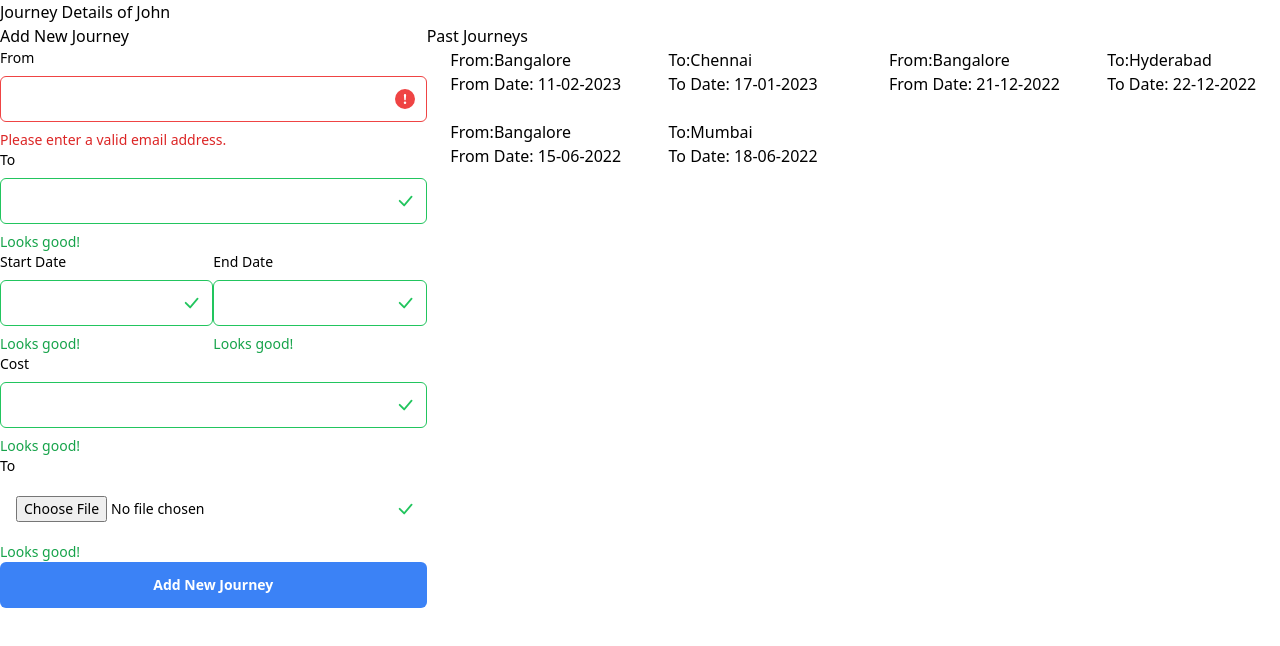
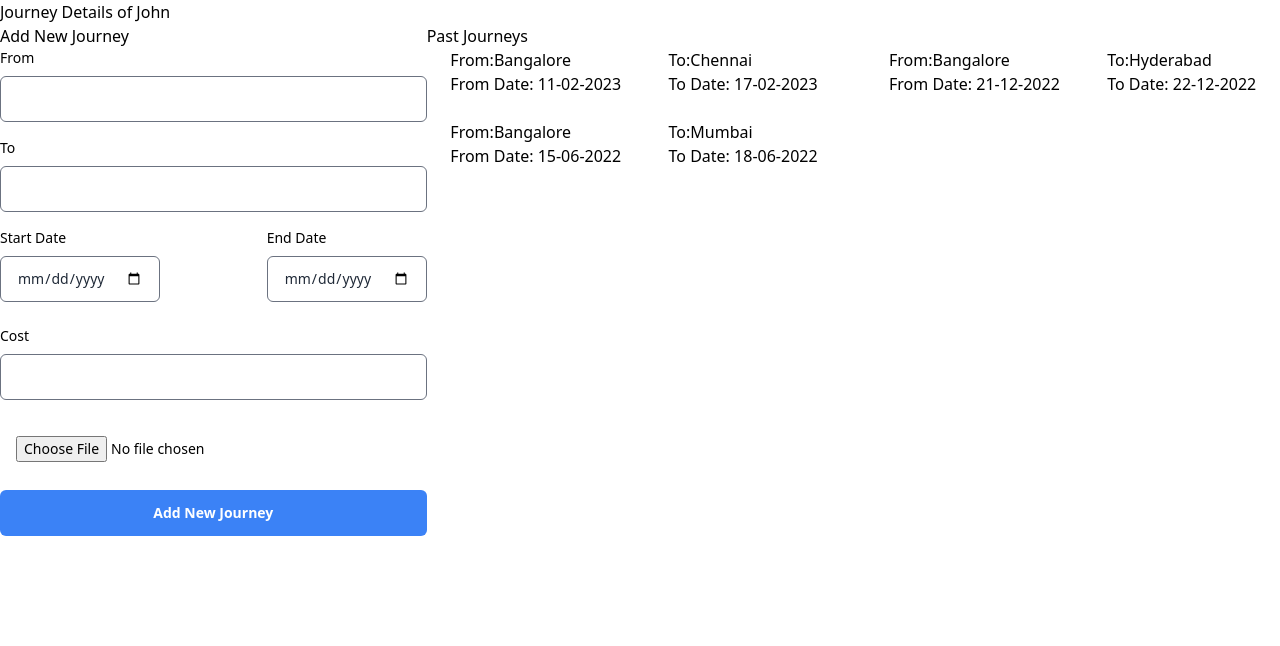
Before and after one commit to rganga1/journey-assess-bizprout, a React (Vite) app: page / in a window 1280 px wide. Shown: the top 646 px of the page. Built offline with nearby package versions, Linux system fonts and the light colour scheme.

Commit message:
add new journey done

```diff
--- a/package.json
+++ b/package.json
@@ -10,6 +10,7 @@
     "preview": "vite preview"
   },
   "dependencies": {
+    "@hookform/devtools": "^4.3.1",
     "@reduxjs/toolkit": "^1.9.5",
     "@tailwindcss/aspect-ratio": "^0.4.2",
     "@tailwindcss/forms": "^0.5.4",
@@ -18,6 +19,7 @@
     "postcss": "^8.4.25",
     "react": "^18.2.0",
     "react-dom": "^18.2.0",
+    "react-hook-form": "^7.45.1",
     "react-redux": "^8.1.1",
     "tailwindcss": "^3.3.2"
   },
--- a/src/App.jsx
+++ b/src/App.jsx
@@ -11,7 +11,7 @@ function App() {
   return (
     <div className="">
       <h1>Journey Details of {user}</h1>
-      <div className="flex">
+      <div className="flex min-h-screen">
         <div className="w-4/12">
           <h2 className="">Add New Journey</h2>
           <AddNewJourney/>
--- a/src/components/AddNewJourney.jsx
+++ b/src/components/AddNewJourney.jsx
@@ -1,38 +1,103 @@
 import React from "react";
+import { useForm } from "react-hook-form";
+import { DevTool } from "@hookform/devtools";
+import { useDispatch, useSelector } from "react-redux";
+import { addNew } from "../features/journeySlice";
 
 function AddNewJourney() {
+  const inputclass =
+    "py-3 px-4 block w-full rounded-md text-sm border-gray-500 focus:border-gray-800 text-gray-800";
+
+  const journeyData = useSelector((state) => state.journeys.entities);
+  const dispatch=useDispatch()
+
+  const {
+    register,
+    handleSubmit,
+    watch,
+    setError,
+    formState: { errors },
+    control,
+  } = useForm({ mode: "onTouched" });
+
+  const checkOverlap = ({ fromdate, todate }) => {
+    //Validate for Date range:
+    console.log("journeyData", journeyData);
+
+    const rangeStart1 = new Date(fromdate);
+    const rangeEnd1 = new Date(todate);
+    let isOverlapping = false;
+    for (let journey of journeyData) {
+      // Convert date strings to Date objects
+      // console.log('journey.fromdate', journey.fromdate)
+      const rangeStart2 = new Date(
+        journey.fromdate.split("-").reverse().join("-")
+      );
+      const rangeEnd2 = new Date(journey.todate.split("-").reverse().join("-"));
+      // console.log("rangeStart2", rangeStart2);
+      // console.log("rangeEnd2", rangeEnd2);
+      if (
+        (rangeStart1 <= rangeEnd2 && rangeStart2 <= rangeEnd1) ||
+        (rangeStart2 <= rangeEnd1 && rangeStart1 <= rangeEnd2)
+      ) {
+        console.log("journey where overlapped", journey);
+        isOverlapping = true;
+        break;
+      }
+    }
+    return isOverlapping;
+  };
+
+  const checkFinancialYear = (date) => {
+    const rangeStart = new Date("2022-04-01");
+    const rangeEnd = new Date("2023-03-31");
+    // console.log(
+    //   "date,date<=rangeEnd && date>=rangeStart",
+    //   date,
+    //   date <= rangeEnd && date >= rangeStart
+    // );
+    return date <= rangeEnd && date >= rangeStart;
+  };
+
+  const onSubmit = (data) => {
+    const { fromdate, todate } = data;
+    // console.log('data', data)
+    if (todate < fromdate) {
+      setError("todate", {
+        message: "Error: End Date should be later than start date",
+      });
+    }
+    else if (checkOverlap({ fromdate, todate })) {
+      setError("fromdate", {
+        message: "Error: Date is within the range of past records",
+      });
+      setError("todate", {
+        message: "Error: Date is within the range of past records",
+      });
+      console.log("Overlapping error");
+    } else {
+      dispatch(addNew(data))
+      console.log(data)};
+  };
+
   return (
-    <form className="flex flex-col">
+    <>
+      <form
+        className="flex flex-col h-full gap-4"
+        onSubmit={handleSubmit(onSubmit)}>
         {/* From */}
         <div>
-        <label
-          htmlFor="hs-validation-name-error"
-          className="block text-sm font-medium mb-2 dark:text-white">
+          <label className="block text-sm font-medium mb-2 dark:text-white">
             From
           </label>
           <div className="relative">
             <input
               type="text"
-            id="hs-validation-name-error"
-            className="py-3 px-4 block w-full border-red-500 rounded-md text-sm focus:border-red-500 focus:ring-red-500 dark:bg-gray-800 dark:border-gray-700 dark:text-gray-400"
-            required
-            aria-describedby="hs-validation-name-error-helper"
+              {...register("fromPlace")}
+              // className="py-3 px-4 block w-full border-red-500 rounded-md text-sm focus:border-red-500 focus:ring-red-500 dark:bg-gray-800 dark:border-gray-700 dark:text-gray-400"
+              className={inputclass}
             />
-          <div className="absolute inset-y-0 right-0 flex items-center pointer-events-none pr-3">
-            <svg
-              className="h-5 w-5 text-red-500"
-              width="16"
-              height="16"
-              fill="currentColor"
-              viewBox="0 0 16 16"
-              aria-hidden="true">
-              <path d="M16 8A8 8 0 1 1 0 8a8 8 0 0 1 16 0zM8 4a.905.905 0 0 0-.9.995l.35 3.507a.552.552 0 0 0 1.1 0l.35-3.507A.905.905 0 0 0 8 4zm.002 6a1 1 0 1 0 0 2 1 1 0 0 0 0-2z" />
-            </svg>
           </div>
-        </div>
-        <p className="text-sm text-red-600 mt-2">
-          Please enter a valid email address.
-        </p>
         </div>
         {/* To */}
         <div>
@@ -43,150 +108,105 @@ function AddNewJourney() {
           </label>
           <div className="relative">
             <input
+              {...register("toPlace")}
               type="text"
               id="to"
-            // name="hs-validation-name-success"
-            className="py-3 px-4 block w-full border-green-500 rounded-md text-sm focus:border-green-500 focus:ring-green-500 dark:bg-gray-800 dark:border-gray-700 dark:text-gray-400"
-            required
-            aria-describedby="hs-validation-name-success-helper"
+              className={inputclass}
             />
-          <div className="absolute inset-y-0 right-0 flex items-center pointer-events-none pr-3">
-            <svg
-              className="h-5 w-5 text-green-500"
-              width="16"
-              height="16"
-              fill="currentColor"
-              viewBox="0 0 16 16">
-              <path d="M12.736 3.97a.733.733 0 0 1 1.047 0c.286.289.29.756.01 1.05L7.88 12.01a.733.733 0 0 1-1.065.02L3.217 8.384a.757.757 0 0 1 0-1.06.733.733 0 0 1 1.047 0l3.052 3.093 5.4-6.425a.247.247 0 0 1 .02-.022Z" />
-            </svg>
           </div>
         </div>
-        <p className="text-sm text-green-600 mt-2">Looks good!</p>
-      </div>
         {/* Dates */}
-      <div className="flex justify-between">
+        <div className="flex justify-between flex-col lg:flex-row gap-4">
           <div>
             <label
-            htmlFor="to"
+              htmlFor="from-date"
               className="block text-sm font-medium mb-2 dark:text-white">
               Start Date
             </label>
             <div className="relative">
               <input
-              type="text"
-              id="to"
-              // name="hs-validation-name-success"
-              className="py-3 px-4 block w-full border-green-500 rounded-md text-sm focus:border-green-500 focus:ring-green-500 dark:bg-gray-800 dark:border-gray-700 dark:text-gray-400"
-              required
-              aria-describedby="hs-validation-name-success-helper"
+                type="date"
+                id="from-date"
+                {...register("fromdate", {
+                  required: "This field is required",
+                  validate: {
+                    check: (fieldValue) =>
+                      !checkFinancialYear(fieldValue) ||
+                      "Error: Date should be within financial year",
+                  },
+                })}
+                className={inputclass}
               />
-            <div className="absolute inset-y-0 right-0 flex items-center pointer-events-none pr-3">
-              <svg
-                className="h-5 w-5 text-green-500"
-                width="16"
-                height="16"
-                fill="currentColor"
-                viewBox="0 0 16 16">
-                <path d="M12.736 3.97a.733.733 0 0 1 1.047 0c.286.289.29.756.01 1.05L7.88 12.01a.733.733 0 0 1-1.065.02L3.217 8.384a.757.757 0 0 1 0-1.06.733.733 0 0 1 1.047 0l3.052 3.093 5.4-6.425a.247.247 0 0 1 .02-.022Z" />
-              </svg>
             </div>
-          </div>
-          <p className="text-sm text-green-600 mt-2">Looks good!</p>
+            <p className="text-sm text-red-600 mt-2">
+              {errors.fromdate?.message}
+            </p>
           </div>
           <div>
             <label
-            htmlFor="to"
+              htmlFor="to-date"
               className="block text-sm font-medium mb-2 dark:text-white">
               End Date
             </label>
             <div className="relative">
               <input
-              type="text"
-              id="to"
-              // name="hs-validation-name-success"
-              className="py-3 px-4 block w-full border-green-500 rounded-md text-sm focus:border-green-500 focus:ring-green-500 dark:bg-gray-800 dark:border-gray-700 dark:text-gray-400"
-              required
-              aria-describedby="hs-validation-name-success-helper"
+                type="date"
+                id="to-date"
+                {...register("todate", {
+                  required: "This field is required",
+                  validate: {
+                    check: (fieldValue) =>
+                      !checkFinancialYear(fieldValue) ||
+                      "Error: Date should be within financial year",
+                  },
+                })}
+                className={inputclass}
               />
-            <div className="absolute inset-y-0 right-0 flex items-center pointer-events-none pr-3">
-              <svg
-                className="h-5 w-5 text-green-500"
-                width="16"
-                height="16"
-                fill="currentColor"
-                viewBox="0 0 16 16">
-                <path d="M12.736 3.97a.733.733 0 0 1 1.047 0c.286.289.29.756.01 1.05L7.88 12.01a.733.733 0 0 1-1.065.02L3.217 8.384a.757.757 0 0 1 0-1.06.733.733 0 0 1 1.047 0l3.052 3.093 5.4-6.425a.247.247 0 0 1 .02-.022Z" />
-              </svg>
             </div>
-          </div>
-          <p className="text-sm text-green-600 mt-2">Looks good!</p>
+            <p className="text-sm text-red-600 mt-2">
+              {errors.todate?.message}
+            </p>
           </div>
         </div>
 
         {/* Cost */}
         <div>
           <label
-          htmlFor="to"
+            htmlFor="cost"
             className="block text-sm font-medium mb-2 dark:text-white">
             Cost
           </label>
           <div className="relative">
             <input
-            type="text"
-            id="to"
-            // name="hs-validation-name-success"
-            className="py-3 px-4 block w-full border-green-500 rounded-md text-sm focus:border-green-500 focus:ring-green-500 dark:bg-gray-800 dark:border-gray-700 dark:text-gray-400"
-            required
-            aria-describedby="hs-validation-name-success-helper"
+              id="cost"
+              {...register("cost", {
+                required: "This field is required",
+                validate: (value) => value > 0 || "Cost should be positive",
+              })}
+              type="number"
+              className={inputclass}
             />
-          <div className="absolute inset-y-0 right-0 flex items-center pointer-events-none pr-3">
-            <svg
-              className="h-5 w-5 text-green-500"
-              width="16"
-              height="16"
-              fill="currentColor"
-              viewBox="0 0 16 16">
-              <path d="M12.736 3.97a.733.733 0 0 1 1.047 0c.286.289.29.756.01 1.05L7.88 12.01a.733.733 0 0 1-1.065.02L3.217 8.384a.757.757 0 0 1 0-1.06.733.733 0 0 1 1.047 0l3.052 3.093 5.4-6.425a.247.247 0 0 1 .02-.022Z" />
-            </svg>
           </div>
-        </div>
-        <p className="text-sm text-green-600 mt-2">Looks good!</p>
+          <p className="text-sm text-red-600 mt-2">{errors.cost?.message}</p>
         </div>
         {/* Choose File */}
         <div>
-        <label
-          htmlFor="to"
-          className="block text-sm font-medium mb-2 dark:text-white">
-          To
-        </label>
           <div className="relative">
             <input
               type="file"
               id="to"
-            // name="hs-validation-name-success"
               className="py-3 px-4 block w-full border-green-500 rounded-md text-sm focus:border-green-500 focus:ring-green-500 dark:bg-gray-800 dark:border-gray-700 dark:text-gray-400"
-            required
-            aria-describedby="hs-validation-name-success-helper"
             />
-          <div className="absolute inset-y-0 right-0 flex items-center pointer-events-none pr-3">
-            <svg
-              className="h-5 w-5 text-green-500"
-              width="16"
-              height="16"
-              fill="currentColor"
-              viewBox="0 0 16 16">
-              <path d="M12.736 3.97a.733.733 0 0 1 1.047 0c.286.289.29.756.01 1.05L7.88 12.01a.733.733 0 0 1-1.065.02L3.217 8.384a.757.757 0 0 1 0-1.06.733.733 0 0 1 1.047 0l3.052 3.093 5.4-6.425a.247.247 0 0 1 .02-.022Z" />
-            </svg>
           </div>
         </div>
-        <p className="text-sm text-green-600 mt-2">Looks good!</p>
-      </div>
-      <button
-        type="button"
-        className="py-3 px-4 inline-flex justify-center items-center gap-2 rounded-md border border-transparent font-semibold bg-blue-500 text-white hover:bg-blue-600 focus:outline-none focus:ring-2 focus:ring-blue-500 focus:ring-offset-2 transition-all text-sm dark:focus:ring-offset-gray-800">
-        Add New Journey
-      </button>
+        <input
+          type="submit"
+          className="py-3 px-4 inline-flex justify-center items-center gap-2 rounded-md border border-transparent font-semibold bg-blue-500 text-white hover:bg-blue-600 focus:outline-none focus:ring-2 focus:ring-blue-500 focus:ring-offset-2 transition-all text-sm dark:focus:ring-offset-gray-800"
+          value={"Add New Journey"}
+        />
       </form>
+      <DevTool control={control} />
+    </>
   );
 }
 
--- /dev/null
+++ b/src/components/updateJourney.jsx
@@ -0,0 +1,23 @@
+import React from "react";
+import { useForm } from "react-hook-form";
+
+function updateJourney() {
+  const {
+    register,
+    handleSubmit,
+    watch,
+    formState: { errors },
+  } = useForm({
+
+  });
+
+  const onSubmit = (data) => console.log(data);
+
+  return (
+    <form className="flex flex-col" onSubmit={handleSubmit(onSubmit)}>
+      abc
+    </form>
+  )
+}
+
+export default updateJourney
--- a/src/features/journeySlice.jsx
+++ b/src/features/journeySlice.jsx
@@ -8,7 +8,7 @@ const initialState = {
       fromPlace: "Bangalore",
       toPlace: "Chennai",
       fromdate: "11-02-2023",
-      todate: "17-01-2023",
+      todate: "17-02-2023",
       cost: 20000,
     },
     {
```
Also changed, not shown: 1 other file (tests, documents, lock files or other folders). Lines whose indentation alone changed are shown as unchanged.
